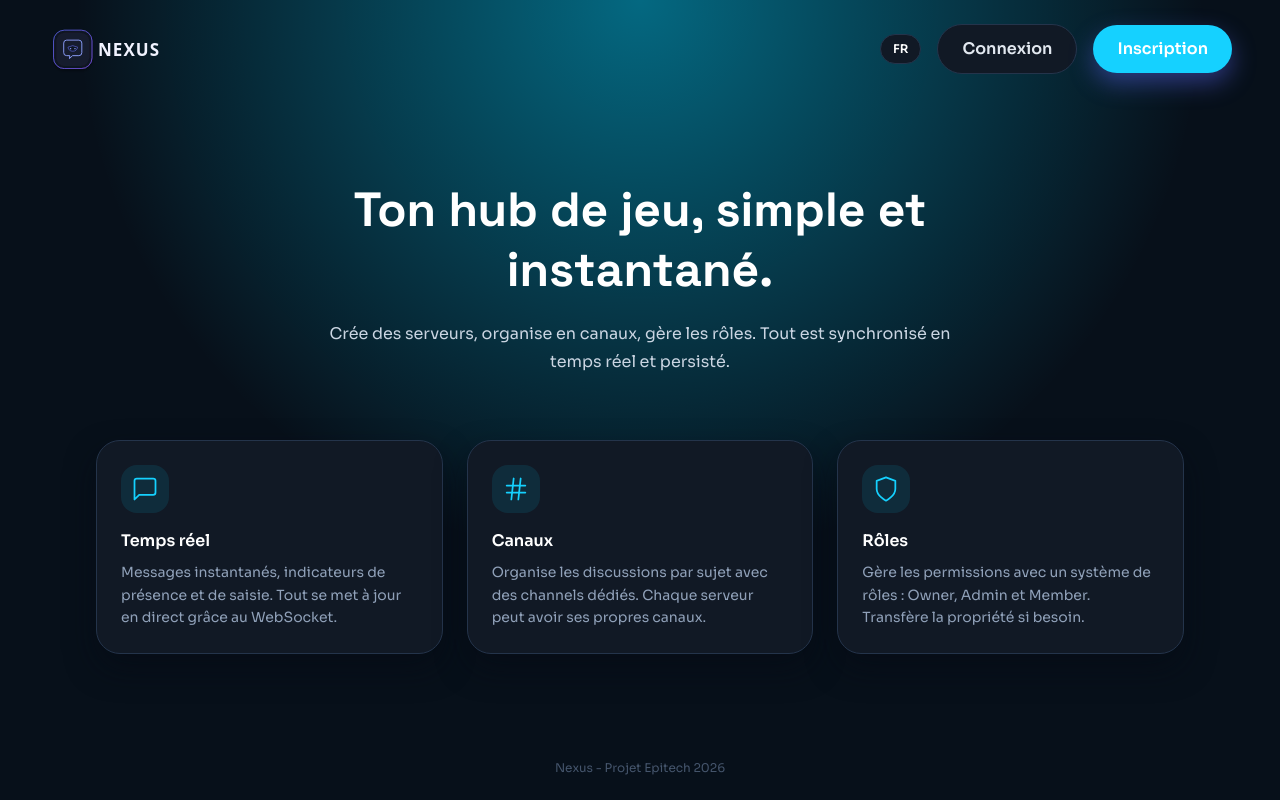
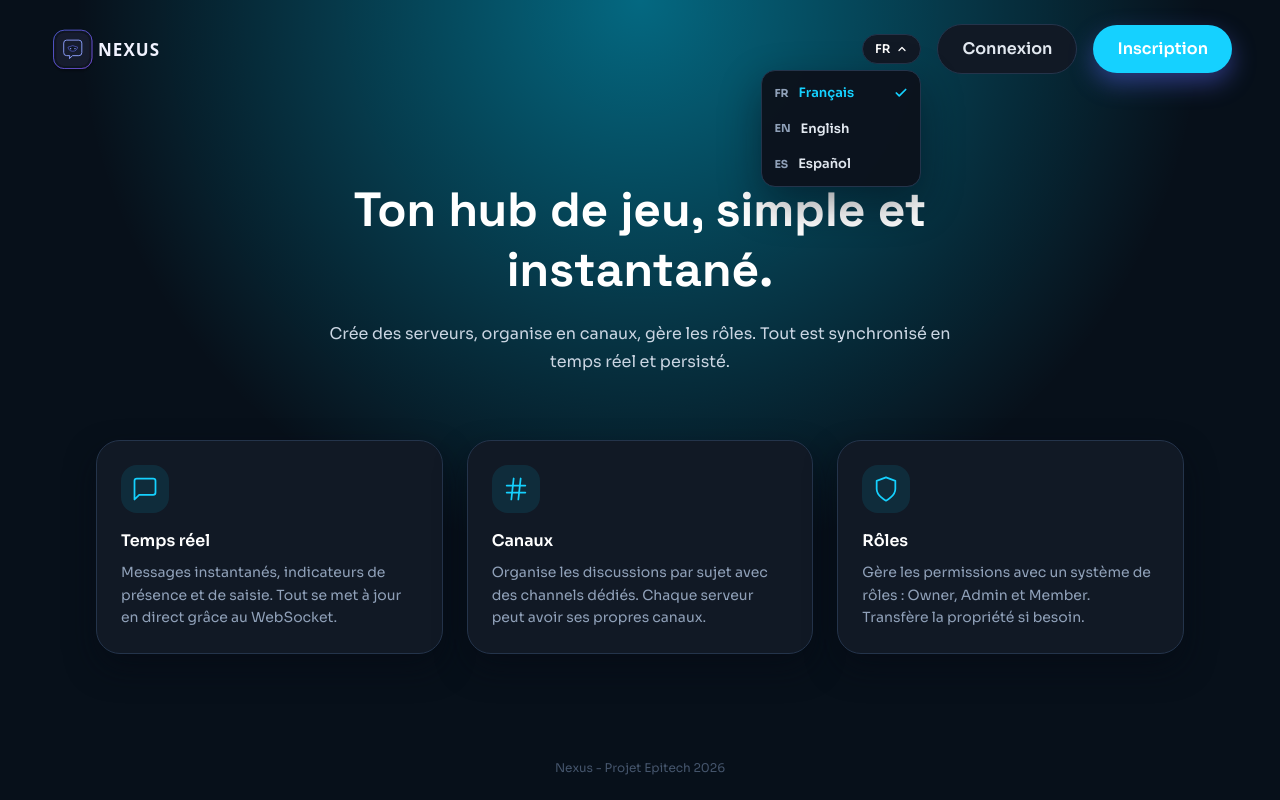
Before and after one commit to emmanuel-contaoi/Projet_RealTimeChat, a Next.js app in the folder frontend/: page / in a window 1280 px wide. Both pictures are taken after a click on the button "FR". Built offline with nearby package versions, Linux system fonts and the light colour scheme; no server answers.

Commit message:
feat(i18n): replace language toggle with dropdown selector

```diff
--- a/frontend/src/app/page.tsx
+++ b/frontend/src/app/page.tsx
@@ -48,7 +48,7 @@ export default function Home() {
       <div className="pointer-events-none absolute inset-0 bg-[linear-gradient(to_right,_rgba(255,255,255,0.04)_1px,_transparent_1px),_linear-gradient(to_bottom,_rgba(255,255,255,0.04)_1px,_transparent_1px)] bg-[size:48px_48px] opacity-40" />
 
       {/* HEADER RESPONSIVE : S'empile sur mobile, s'aligne sur tablette/PC */}
-      <header className="relative z-10 mx-auto flex w-full max-w-7xl flex-col items-center justify-between gap-5 px-4 py-6 sm:flex-row md:px-12">
+      <header className="relative z-50 mx-auto flex w-full max-w-7xl flex-col items-center justify-between gap-5 px-4 py-6 sm:flex-row md:px-12">
         <Image src="/logo.svg" alt="Logo Nexus" width={0} height={0} sizes="100vw" className="h-10 w-auto md:h-12" />
 
         <div className="flex flex-wrap items-center justify-center gap-3 text-sm font-semibold sm:gap-4 md:text-base">
--- a/frontend/src/components/LanguageSwitcher.tsx
+++ b/frontend/src/components/LanguageSwitcher.tsx
@@ -2,40 +2,94 @@
 
 import { useLocale } from "next-intl";
 import { useRouter } from "next/navigation";
+import { useEffect, useRef, useState } from "react";
 
-// Bouton FR / EN
-// Au clic : écrit le cookie "locale" puis recharge la page
-// request.ts lira ce cookie et chargera le bon fichier JSON
 type LanguageSwitcherProps = {
   compact?: boolean;
 };
 
+const LOCALES = [
+  { code: "fr", label: "Français" },
+  { code: "en", label: "English" },
+  { code: "es", label: "Español" },
+];
+
 export default function LanguageSwitcher({ compact = false }: LanguageSwitcherProps) {
   const locale = useLocale();
   const router = useRouter();
+  const [open, setOpen] = useState(false);
+  const ref = useRef<HTMLDivElement>(null);
 
-  const LOCALES = ["fr", "en", "es"] as const;
-  const LABELS: Record<string, string> = { fr: "FR", en: "EN", es: "ES" };
+  const current = LOCALES.find((l) => l.code === locale) ?? LOCALES[0];
 
-  const toggle = () => {
-    const currentIndex = LOCALES.indexOf(locale as typeof LOCALES[number]);
-    const next = LOCALES[(currentIndex + 1) % LOCALES.length];
-    document.cookie = `locale=${next}; path=/; max-age=31536000`; // 1 an
+  const select = (code: string) => {
+    document.cookie = `locale=${code}; path=/; max-age=31536000`;
+    setOpen(false);
     router.refresh();
   };
 
+  useEffect(() => {
+    const handleClick = (e: MouseEvent) => {
+      if (ref.current && !ref.current.contains(e.target as Node)) {
+        setOpen(false);
+      }
+    };
+    document.addEventListener("mousedown", handleClick);
+    return () => document.removeEventListener("mousedown", handleClick);
+  }, []);
+
   return (
+    <div className="relative" ref={ref}>
       <button
         type="button"
-      onClick={toggle}
-      className={`rounded-full border border-[var(--stroke)] bg-[var(--surface)] font-semibold text-white transition hover:bg-[var(--surface-strong)] ${
+        onClick={() => setOpen((prev) => !prev)}
+        className={`flex items-center gap-1.5 border border-[var(--stroke)] bg-[var(--surface)] font-semibold text-white transition hover:bg-[var(--surface-strong)] ${
           compact
-          ? "inline-flex h-10 shrink-0 items-center justify-center rounded-[14px] px-3 text-[13px] whitespace-nowrap"
-          : "px-3 py-1.5 text-xs"
+            ? "h-10 shrink-0 rounded-[14px] px-3 text-[13px] whitespace-nowrap"
+            : "rounded-full px-3 py-1.5 text-xs"
         }`}
         title="Changer de langue"
       >
-      {LABELS[locale] ?? locale.toUpperCase()}
+        <span>{current.code.toUpperCase()}</span>
+        <svg
+          width="12"
+          height="12"
+          viewBox="0 0 24 24"
+          fill="none"
+          stroke="currentColor"
+          strokeWidth="2.5"
+          strokeLinecap="round"
+          strokeLinejoin="round"
+          className={`transition-transform duration-200 ${open ? "rotate-180" : ""}`}
+        >
+          <polyline points="6 9 12 15 18 9" />
+        </svg>
       </button>
+
+      {open && (
+        <div className="absolute right-0 top-full z-[9999] mt-1.5 w-[160px] rounded-[14px] border border-[var(--stroke)] bg-[rgba(12,19,29,0.98)] py-1 shadow-[0_16px_40px_rgba(2,8,18,0.45)]">
+          {LOCALES.map((l) => (
+            <button
+              key={l.code}
+              type="button"
+              onClick={() => select(l.code)}
+              className={`flex w-full items-center gap-2.5 px-3 py-2 text-[13px] transition hover:bg-[rgba(255,255,255,0.06)] ${
+                l.code === locale
+                  ? "font-semibold text-[var(--brand-1)]"
+                  : "text-slate-200"
+              }`}
+            >
+              <span className="text-[11px] font-bold text-slate-400">{l.code.toUpperCase()}</span>
+              <span>{l.label}</span>
+              {l.code === locale && (
+                <svg className="ml-auto h-3.5 w-3.5 text-[var(--brand-1)]" viewBox="0 0 24 24" fill="none" stroke="currentColor" strokeWidth="3" strokeLinecap="round" strokeLinejoin="round">
+                  <polyline points="20 6 9 17 4 12" />
+                </svg>
+              )}
+            </button>
+          ))}
+        </div>
+      )}
+    </div>
   );
 }
```
Lines whose indentation alone changed are shown as unchanged.
